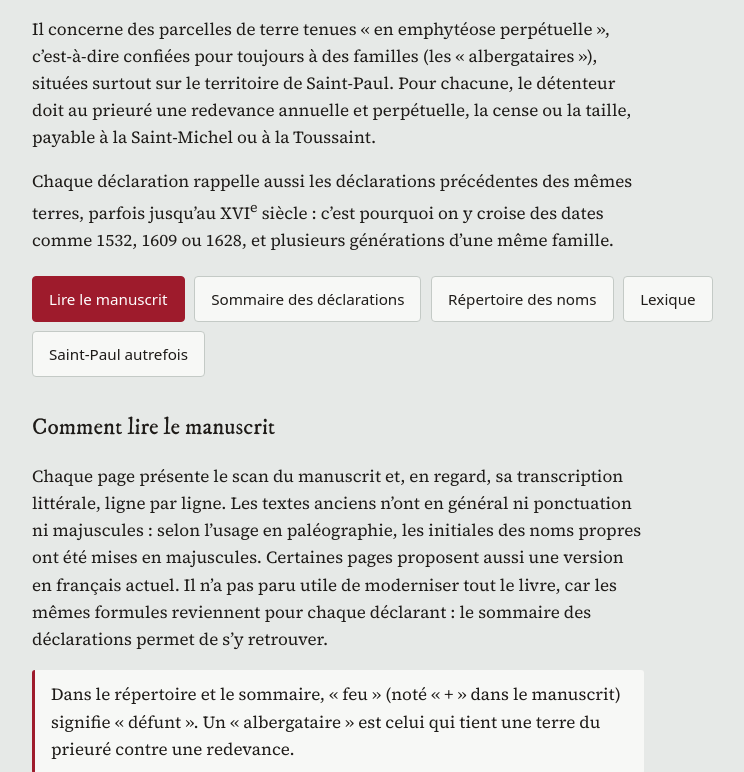
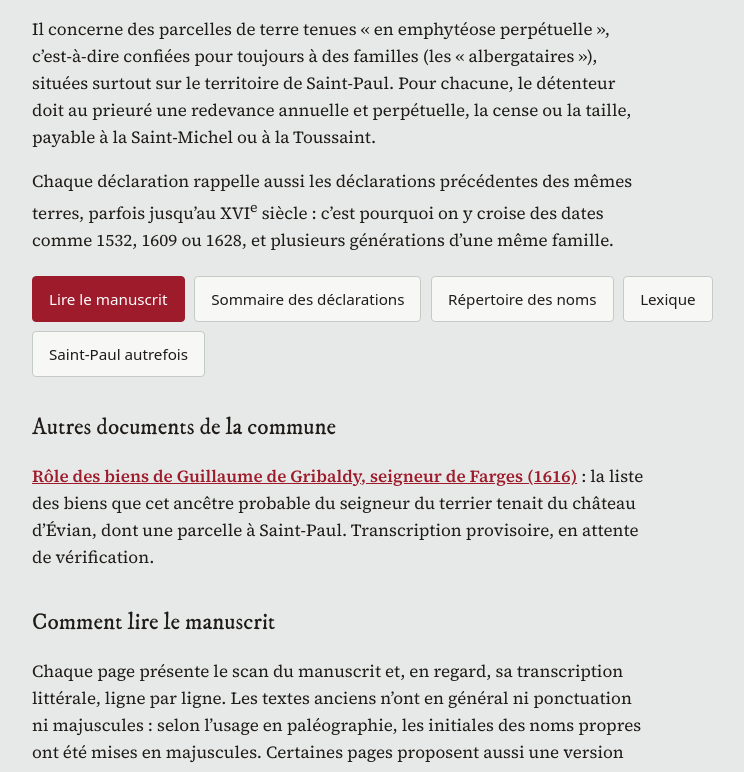
Before and after one commit to saintpaulenchablais/manuscrit-1600, a plain HTML site: page index.html in a window 1280 px wide. Shown: the part 471-1243 px from the top of the page, without its empty margins (198-942 px from the left). Drawn offline with nearby package versions, Linux system fonts and the light colour scheme.

Commit message:
Add files via upload

```diff
--- a/index.html
+++ b/index.html
@@ -171,6 +171,8 @@ footer p{margin:.3rem 0;max-width:75ch}
     <a href="#lexique">Lexique</a>
     <a href="#autrefois">Saint-Paul autrefois</a>
   </div>
+  <h3>Autres documents de la commune</h3>
+  <p><a href="gribaldy-1616/index.html"><strong>Rôle des biens de Guillaume de Gribaldy, seigneur de Farges (1616)</strong></a> : la liste des biens que cet ancêtre probable du seigneur du terrier tenait du château d’Évian, dont une parcelle à Saint-Paul. Transcription provisoire, en attente de vérification.</p>
   <h3>Comment lire le manuscrit</h3>
   <p>Chaque page présente le scan du manuscrit et, en regard, sa transcription littérale, ligne par ligne. Les textes anciens n’ont en général ni ponctuation ni majuscules : selon l’usage en paléographie, les initiales des noms propres ont été mises en majuscules. Certaines pages proposent aussi une version en français actuel. Il n’a pas paru utile de moderniser tout le livre, car les mêmes formules reviennent pour chaque déclarant : le sommaire des déclarations permet de s’y retrouver.</p>
   <p class="encart">Dans le répertoire et le sommaire, « feu » (noté « + » dans le manuscrit) signifie « défunt ». Un « albergataire » est celui qui tient une terre du prieuré contre une redevance.</p>
```
Also changed, not shown: 1 other file.
